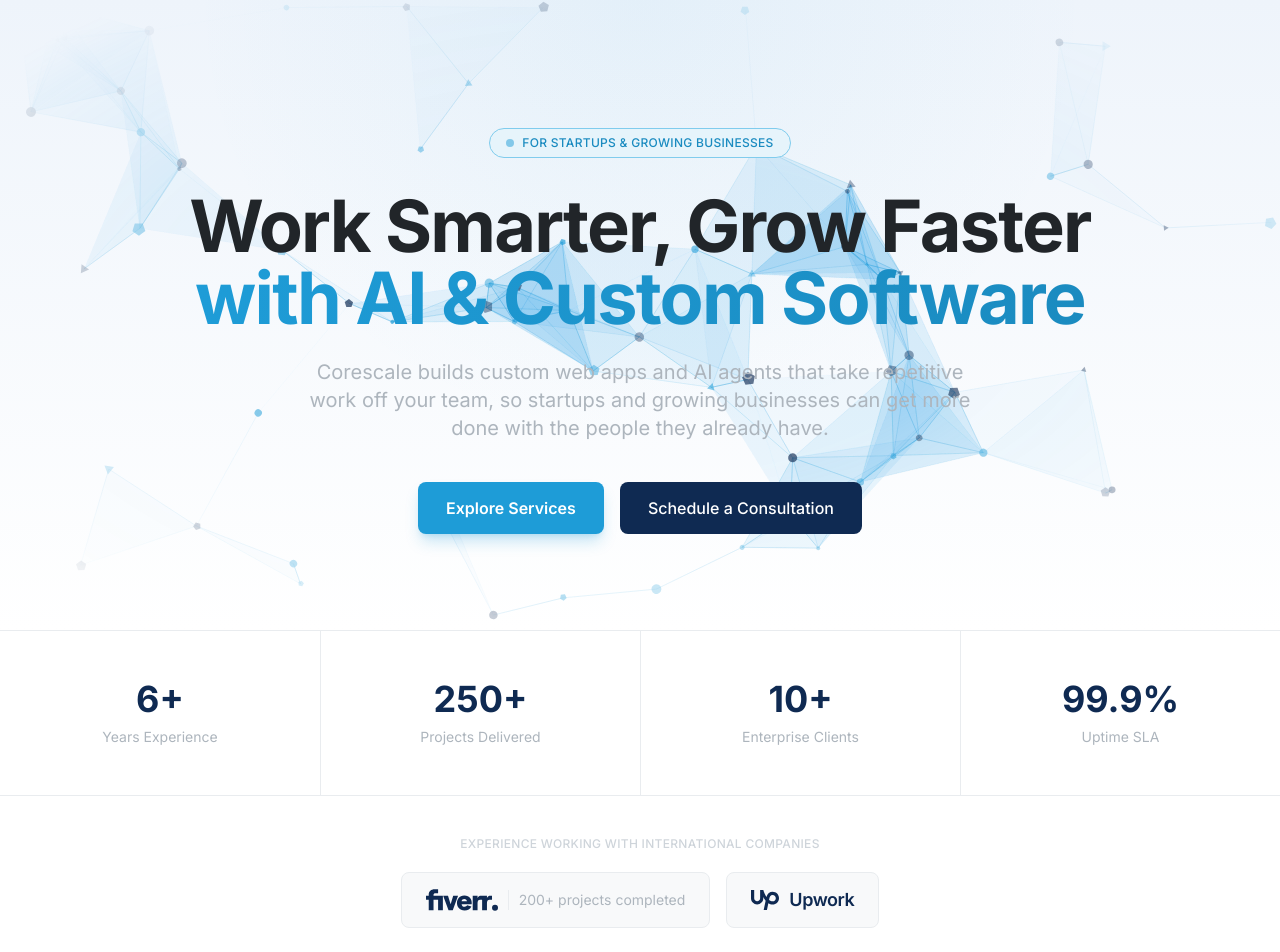
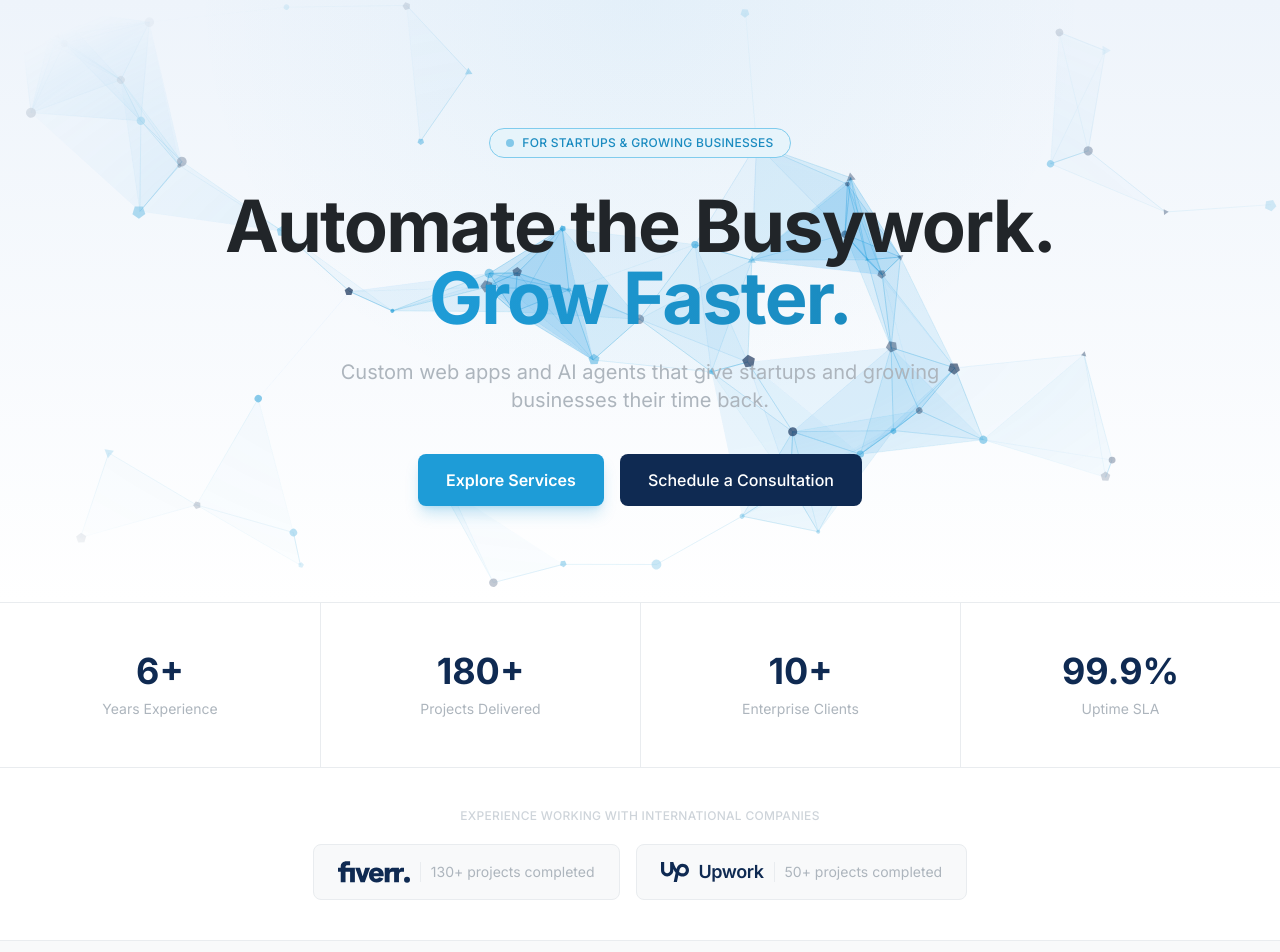
Before and after one commit to dulshan300/corescale-web, a Nuxt app: page / in a window 1280 px wide. Shown: the top 952 px of the page. Built offline with nearby package versions, Linux system fonts and the light colour scheme.

Commit message:
headline fix

```diff
--- a/app/pages/index.vue
+++ b/app/pages/index.vue
@@ -11,11 +11,11 @@
             <span class="text-accent-600 text-xs font-medium tracking-wide uppercase">For Startups &amp; Growing Businesses</span>
           </div>
           <h1 class="text-4xl md:text-6xl lg:text-7xl font-bold leading-tight mb-6 tracking-tight text-dark-900">
-            Work Smarter, Grow Faster<br />
-            <span class="text-gradient">with AI &amp; Custom Software</span>
+            Automate the Busywork.<br />
+            <span class="text-gradient">Grow Faster.</span>
           </h1>
           <p class="text-dark-500 text-lg md:text-xl max-w-2xl mx-auto mb-10 leading-relaxed">
-            Corescale builds custom web apps and AI agents that take repetitive work off your team, so startups and growing businesses can get more done with the people they already have.
+            Custom web apps and AI agents that give startups and growing businesses their time back.
           </p>
           <div class="flex flex-col sm:flex-row items-center justify-center gap-4">
             <NuxtLink to="/services" class="btn-primary text-base">
@@ -200,7 +200,7 @@ useSeoMeta({
 
 const stats = [
   { value: '6+', label: 'Years Experience' },
-  { value: '250+', label: 'Projects Delivered' },
+  { value: '180+', label: 'Projects Delivered' },
   { value: '10+', label: 'Enterprise Clients' },
   { value: '99.9%', label: 'Uptime SLA' },
 ]
@@ -211,7 +211,7 @@ const platforms = [
     viewBox: '0 8 24 8',
     class: 'h-6 w-[72px]',
     showName: false,
-    note: '200+ projects completed',
+    note: '130+ projects completed',
     path: 'M23.004 15.588a.995.995 0 1 0 .002-1.99.995.995 0 0 0-.002 1.99zm-.996-3.705h-.85c-.546 0-.84.41-.84 1.092v2.466h-1.61v-3.558h-.684c-.547 0-.84.41-.84 1.092v2.466h-1.61v-4.874h1.61v.74c.264-.574.626-.74 1.163-.74h1.972v.74c.264-.574.625-.74 1.162-.74h.527v1.316zm-6.786 1.501h-3.359c.088.546.43.858 1.006.858.43 0 .732-.175.83-.487l1.425.4c-.351.848-1.22 1.364-2.255 1.364-1.748 0-2.549-1.355-2.549-2.515 0-1.14.703-2.505 2.45-2.505 1.856 0 2.471 1.384 2.471 2.408 0 .224-.01.37-.02.477zm-1.562-.945c-.04-.42-.342-.81-.889-.81-.508 0-.81.225-.908.81h1.797zM7.508 15.44h1.416l1.767-4.874h-1.62l-.86 2.837-.878-2.837H5.72l1.787 4.874zm-6.6 0H2.51v-3.558h1.524v3.558h1.591v-4.874H2.51v-.302c0-.332.235-.536.606-.536h.918V8.412H2.85c-1.162 0-1.943.712-1.943 1.755v.4H0v1.316h.908v3.558z',
   },
   {
@@ -219,6 +219,7 @@ const platforms = [
     viewBox: '0 0 24 24',
     class: 'h-7 w-7',
     showName: true,
+    note: '50+ projects completed',
     path: 'M18.561 13.158c-1.102 0-2.135-.467-3.074-1.227l.228-1.076.008-.042c.207-1.143.849-3.06 2.839-3.06 1.492 0 2.703 1.212 2.703 2.703-.001 1.489-1.212 2.702-2.704 2.702zm0-8.14c-2.539 0-4.51 1.649-5.31 4.366-1.22-1.834-2.148-4.036-2.687-5.892H7.828v7.112c-.002 1.406-1.141 2.546-2.547 2.548-1.405-.002-2.543-1.143-2.545-2.548V3.492H0v7.112c0 2.914 2.37 5.303 5.281 5.303 2.913 0 5.283-2.389 5.283-5.303v-1.19c.529 1.107 1.182 2.229 1.974 3.221l-1.673 7.873h2.797l1.213-5.71c1.063.679 2.285 1.109 3.686 1.109 3 0 5.439-2.452 5.439-5.45 0-3-2.439-5.439-5.439-5.439z',
   },
 ]
```
